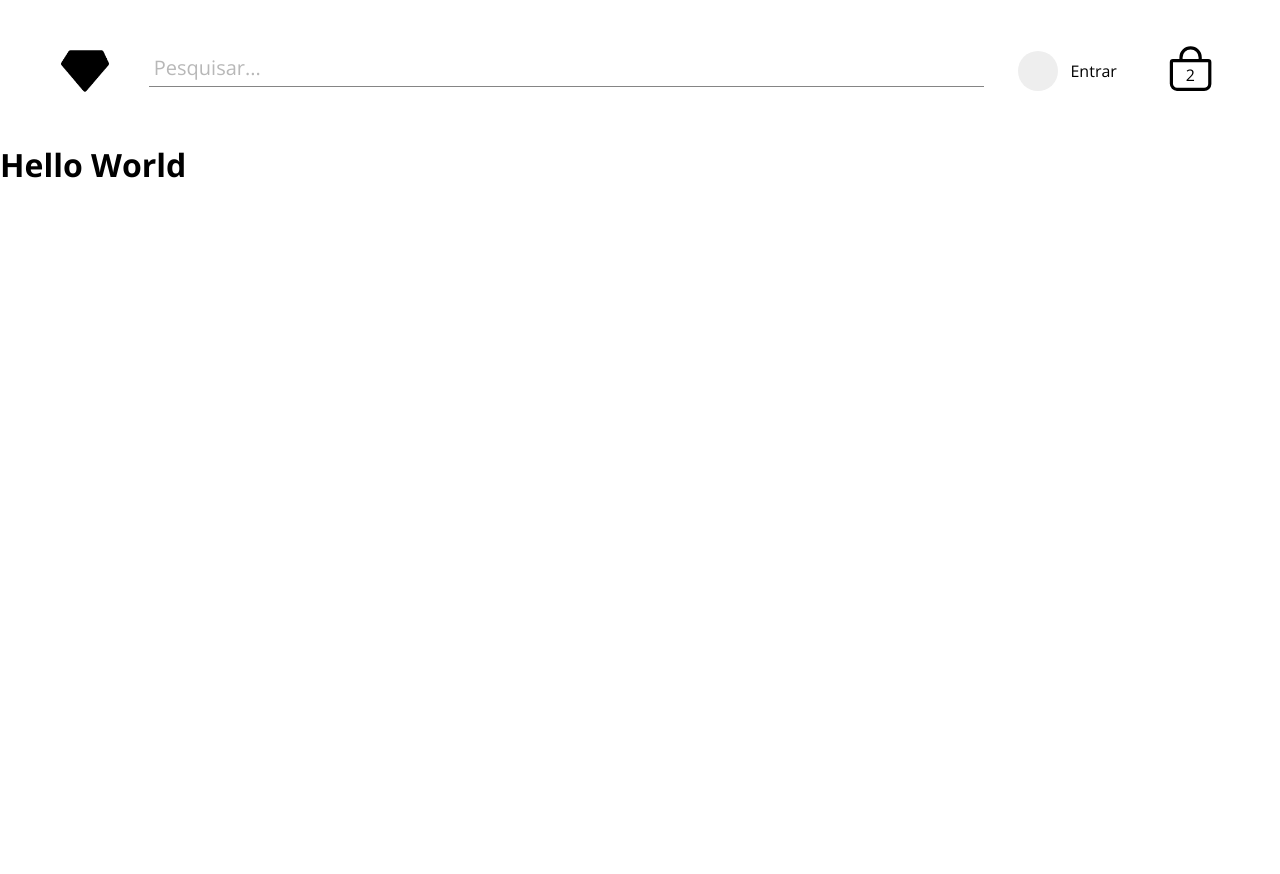
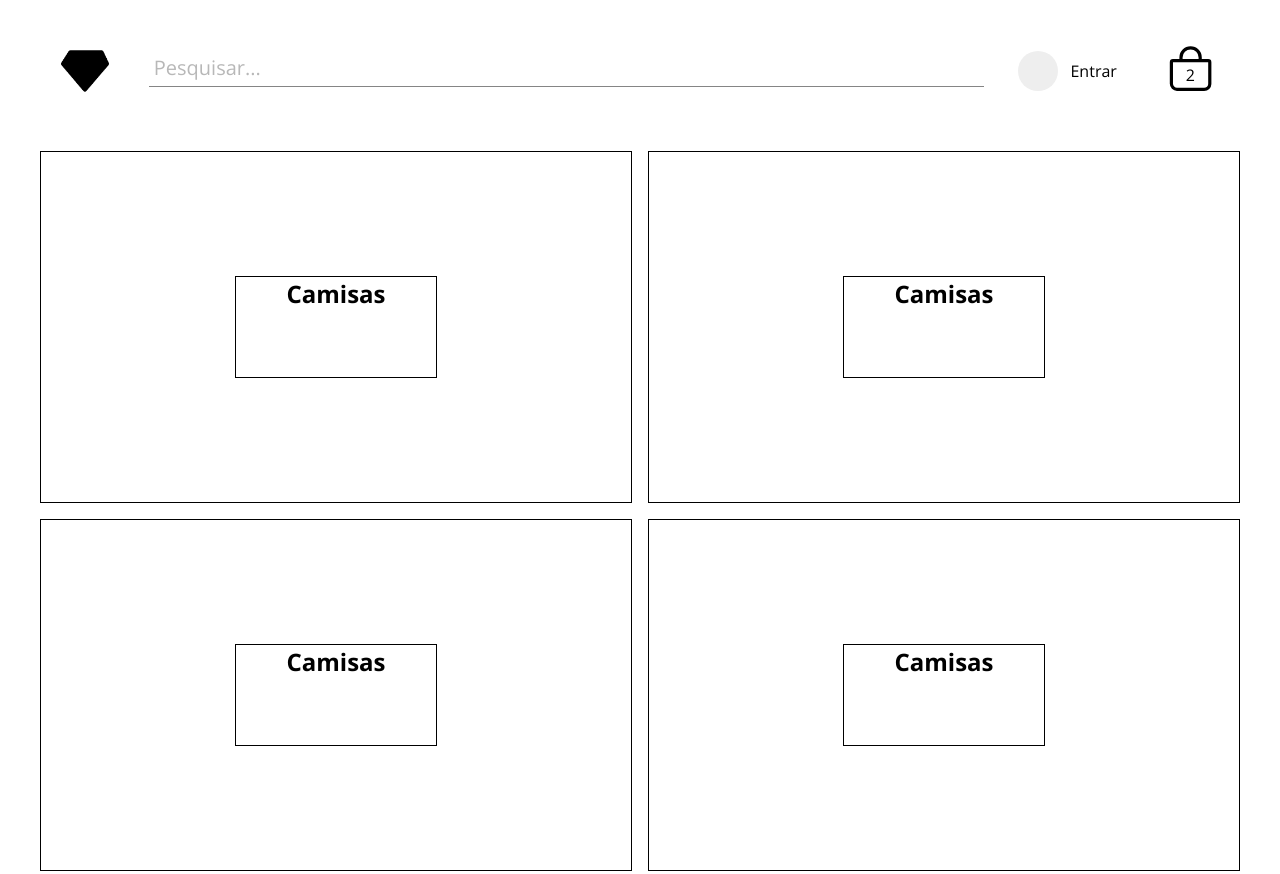
Before and after one commit to luuidy/luidy-gatsby, a Gatsby site: page / in a window 1280 px wide. Shown: the top 874 px of the page. Before the commit the page ends 800 px from the top, so only its background shows below. Built offline with nearby package versions, Linux system fonts and the light colour scheme; Gatsby itself is replaced by a stand-in of ours.

Commit message:
homepage | esboço

```diff
--- /dev/null
+++ b/src/components/CardCategorie.js
@@ -0,0 +1,13 @@
+import React from 'react'
+
+import '../styles/components/cardCategorie.scss'
+
+export default function CardCategorie() {
+    return (
+        <div className="card">
+            <div className="card__content">
+                <h1>Camisas</h1>
+            </div>
+        </div>
+    )
+}
--- a/src/pages/index.js
+++ b/src/pages/index.js
@@ -1,13 +1,21 @@
 import * as React from "react"
 import Navbar from "../components/Navbar"
+import CardCategorie from "../components/CardCategorie"
 
 import "../styles/index.scss"
 
 export default function IndexPage() {
   return(
     <>
-        <Navbar/>
-      <h1>Hello World</h1>
+      <Navbar/>
+      <article className="index">
+        <CardCategorie/>
+        <CardCategorie/>
+        <CardCategorie/>
+        <CardCategorie/>
+        <CardCategorie/>
+
+      </article>
     </>
   )
 }
--- /dev/null
+++ b/src/styles/components/cardCategorie.scss
@@ -0,0 +1,19 @@
+.card{
+    border: 1px solid black;
+    flex: 1 500px;
+    display: flex;
+    align-items: center;
+    justify-content: center;
+    height: 350px;
+    margin: .5rem;
+
+    &__content{
+        border: 1px solid black;
+        width: 200px;
+        height: 100px;
+
+        h1{
+            text-align: center;
+        }
+    }
+}
--- a/src/styles/index.scss
+++ b/src/styles/index.scss
@@ -26,3 +26,10 @@ body{
     font-size:  16px;
     overflow-x: hidden !important;
 }
+
+.index{
+  display: flex;
+  padding: 0rem 2rem;
+  flex-wrap: wrap;
+  justify-content: center;
+}
```
